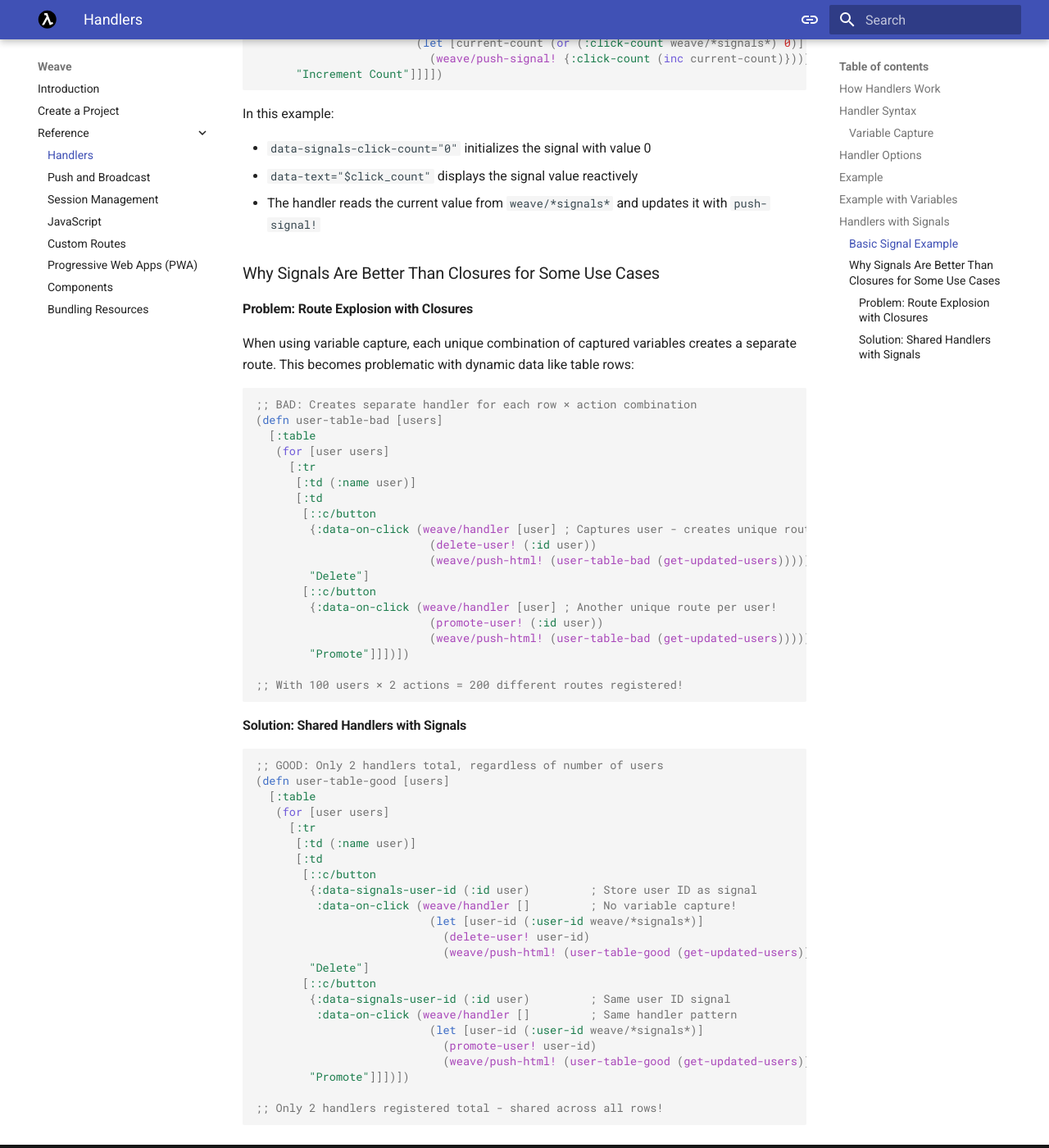
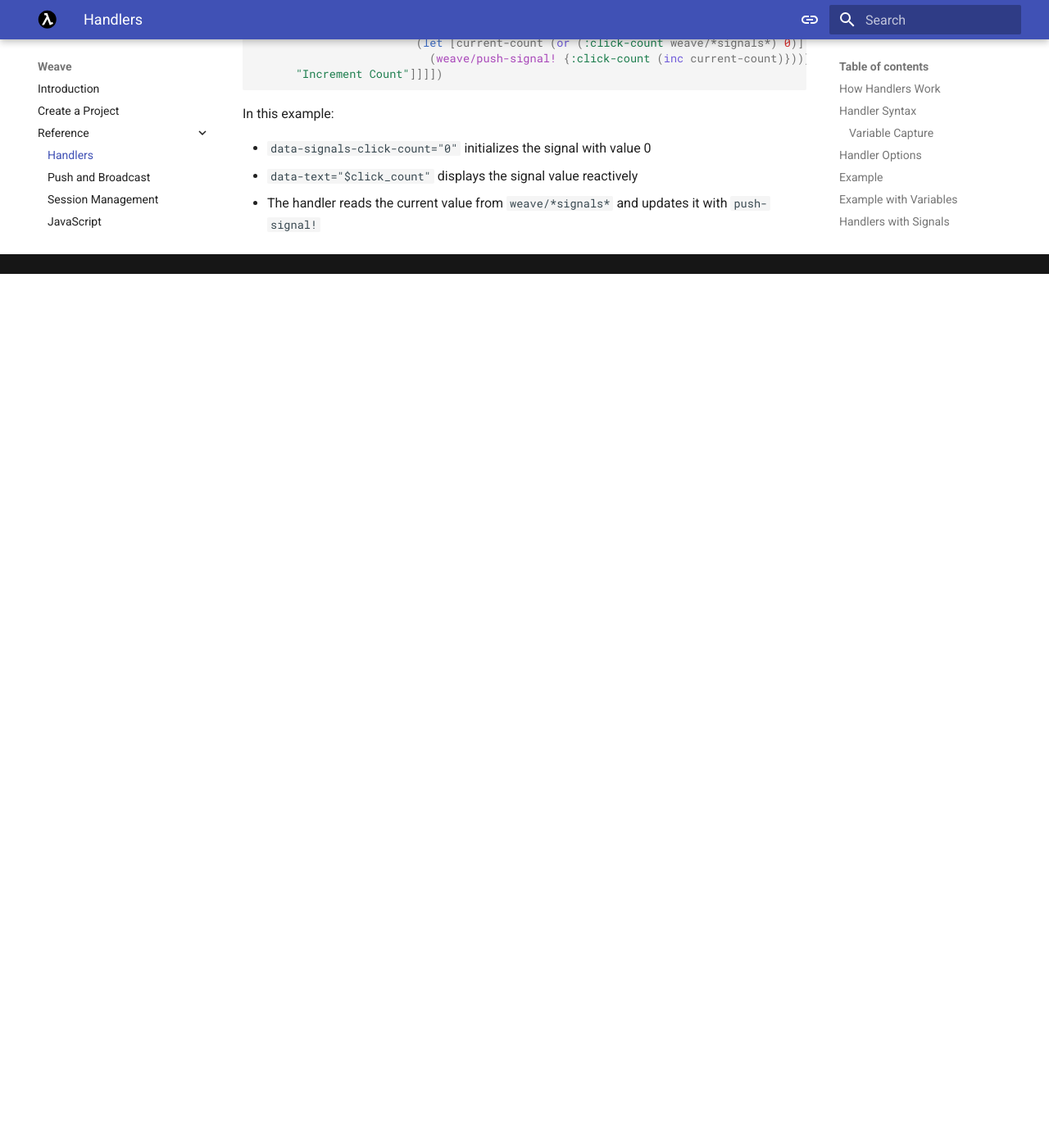
Before and after one commit to nakkaya/weave, an MkDocs documentation site: the page built from doc/docs/reference/10_handlers.md, in a window 1280 px wide and 1400 px high, scrolled down 2276 px. Shown: the whole window at 82% size. Built offline with MkDocs 1.6.1 and Material for MkDocs 9.7.7, drawn with Linux system fonts in a browser that asks for light colours; after the commit the page ends 2610 px from its top, so only the background shows below that.

Commit message:
remove broken example from docs

````diff
--- a/doc/docs/reference/10_handlers.md
+++ b/doc/docs/reference/10_handlers.md
@@ -105,61 +105,3 @@ In this example:
 - `data-signals-click-count="0"` initializes the signal with value 0
 - `data-text="$click_count"` displays the signal value reactively
 - The handler reads the current value from `weave/*signals*` and updates it with `push-signal!`
-
-### Why Signals Are Better Than Closures for Some Use Cases
-
-#### Problem: Route Explosion with Closures
-
-When using variable capture, each unique combination of captured
-variables creates a separate route. This becomes problematic with
-dynamic data like table rows:
-
-```clojure
-;; BAD: Creates separate handler for each row × action combination
-(defn user-table-bad [users]
-  [:table
-   (for [user users]
-     [:tr
-      [:td (:name user)]
-      [:td
-       [::c/button
-        {:data-on-click (weave/handler [user] ; Captures user - creates unique route!
-                          (delete-user! (:id user))
-                          (weave/push-html! (user-table-bad (get-updated-users))))}
-        "Delete"]
-       [::c/button
-        {:data-on-click (weave/handler [user] ; Another unique route per user!
-                          (promote-user! (:id user))
-                          (weave/push-html! (user-table-bad (get-updated-users))))}
-        "Promote"]]])])
-
-;; With 100 users × 2 actions = 200 different routes registered!
-```
-
-#### Solution: Shared Handlers with Signals
-
-```clojure
-;; GOOD: Only 2 handlers total, regardless of number of users
-(defn user-table-good [users]
-  [:table
-   (for [user users]
-     [:tr
-      [:td (:name user)]
-      [:td
-       [::c/button
-        {:data-signals-user-id (:id user)         ; Store user ID as signal
-         :data-on-click (weave/handler []         ; No variable capture!
-                          (let [user-id (:user-id weave/*signals*)]
-                            (delete-user! user-id)
-                            (weave/push-html! (user-table-good (get-updated-users)))))}
-        "Delete"]
-       [::c/button
-        {:data-signals-user-id (:id user)         ; Same user ID signal
-         :data-on-click (weave/handler []         ; Same handler pattern
-                          (let [user-id (:user-id weave/*signals*)]
-                            (promote-user! user-id)
-                            (weave/push-html! (user-table-good (get-updated-users)))))}
-        "Promote"]]])])
-
-;; Only 2 handlers registered total - shared across all rows!
-```
````
